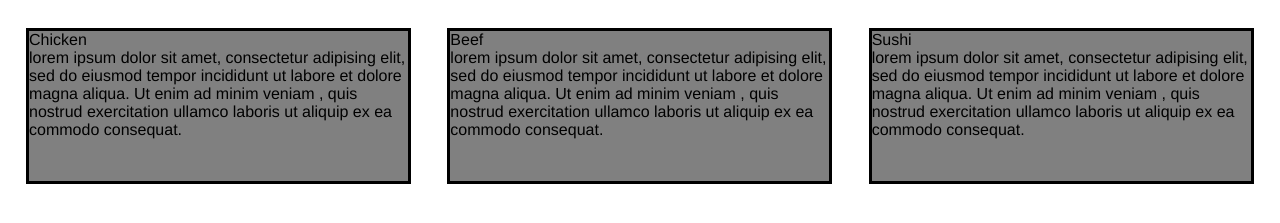
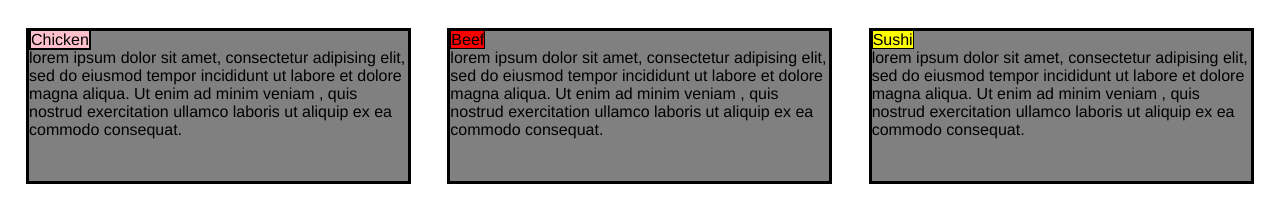
Before and after one commit to jayathissa19/coursera-test, a plain HTML site: page mod-2-solution/index.html in a window 1280 px wide. Shown: the part 61-284 px from the top of the page. Drawn offline with Linux system fonts and the light colour scheme; files that its build step writes are made by us from their sources.

Commit message:
Update index.html

```diff
--- a/mod-2-solution/index.html
+++ b/mod-2-solution/index.html
@@ -4,7 +4,7 @@
 <meta charset="utf-8">
 <meta name="viewport" content="width=device-width, initial-scale=1">
 <title>mod2-soluton</title>
-<link rel="stylesheet" href="module2solution.css">
+<link rel="stylesheet" href="mod-2-solution.css">
 </head>
 <body>
 <h1>Our Menu</h1>
```
